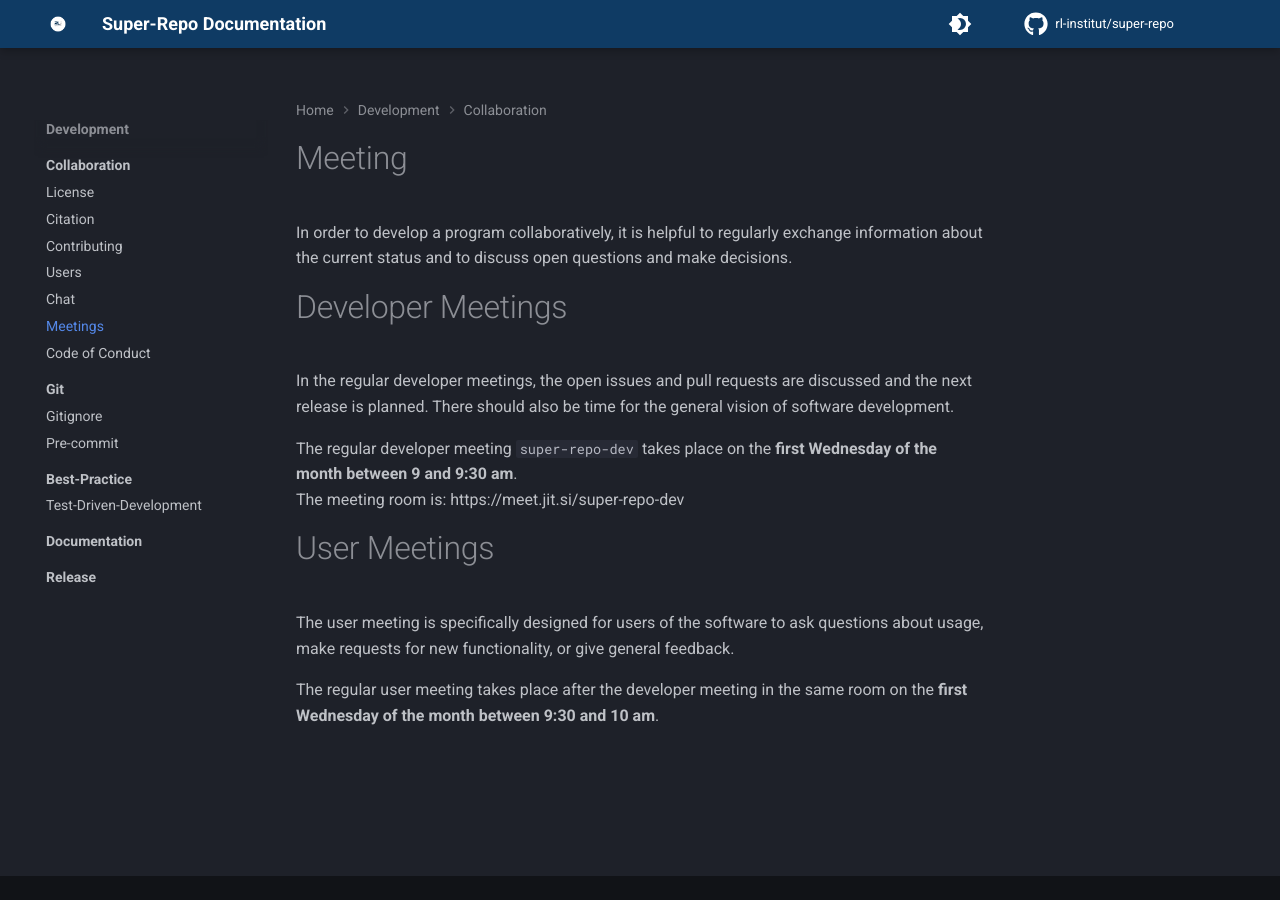
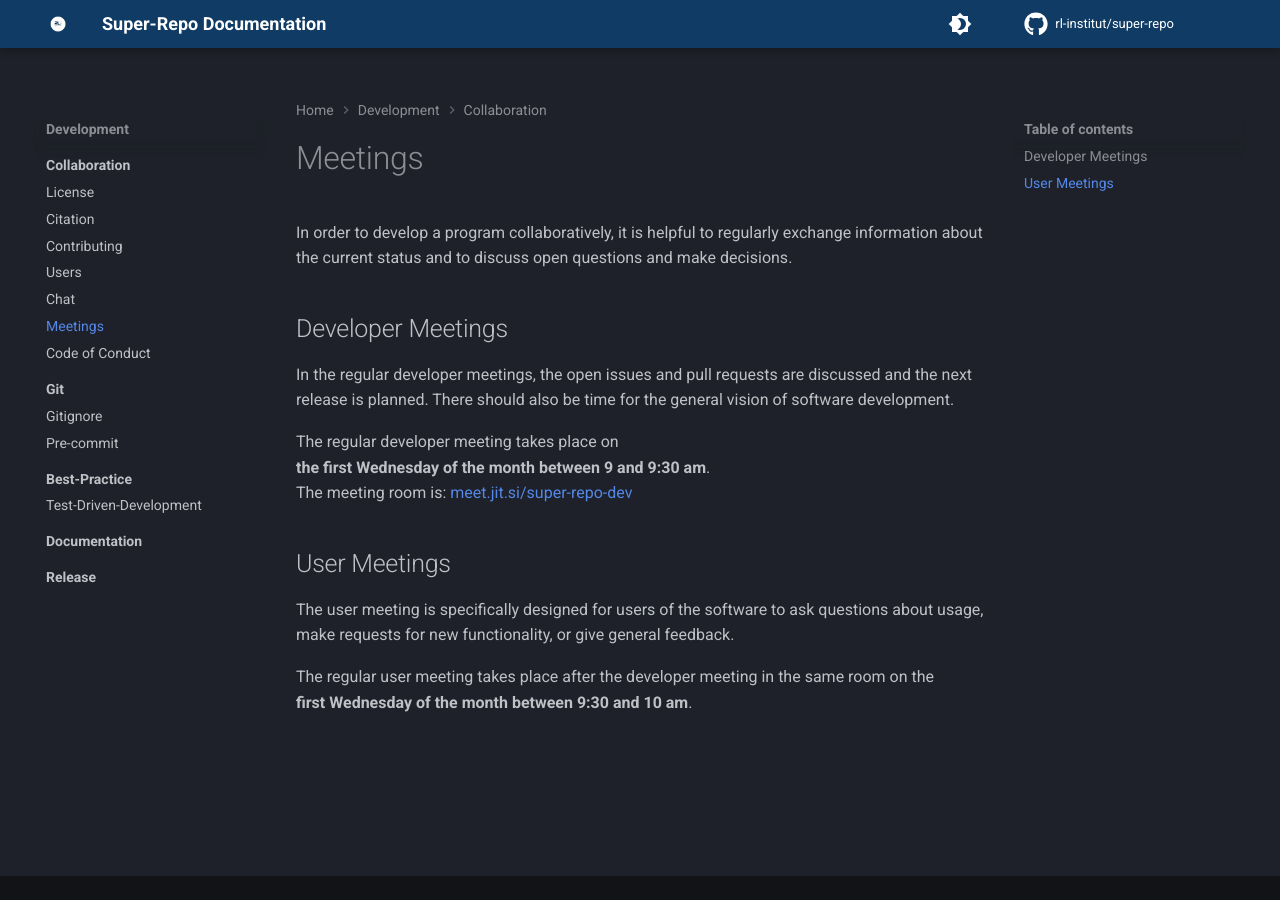
Before and after one commit to rl-institut/super-repo, an MkDocs documentation site: the page built from docs/development/collaboration/meeting.md, in a window 1280 px wide. Built offline with MkDocs 1.6.1 and Material for MkDocs 9.7.7, drawn with Linux system fonts in a browser that asks for light colours; comment, search, counter and statistics services are not loaded; the version menu is left out.

Commit message:
Hotfix chat and meeting documentation #1

```diff
--- a/docs/development/collaboration/meeting.md
+++ b/docs/development/collaboration/meeting.md
@@ -1,24 +1,25 @@
-# Meeting
+# Meetings
 
 In order to develop a program collaboratively, it is helpful to regularly
 exchange information about the current status and to discuss open questions
 and make decisions.
 
-# Developer Meetings
+## Developer Meetings
 
 In the regular developer meetings, the open issues and pull requests are
 discussed and the next release is planned. There should also be time for
 the general vision of software development.
 
-The regular developer meeting `super-repo-dev` takes place on the
-**first Wednesday of the month between 9 and 9:30 am**. <br>
-The meeting room is: https://meet.jit.si/super-repo-dev
+The regular developer meeting takes place on <br>
+**the first Wednesday of the month between 9 and 9:30 am**. <br>
+The meeting room is: [meet.jit.si/super-repo-dev](https://meet.jit.si/super-repo-dev)
 
-# User Meetings
+## User Meetings
 
 The user meeting is specifically designed for users of the software to ask
 questions about usage, make requests for new functionality,
 or give general feedback.
 
 The regular user meeting takes place after the developer meeting in the same
-room on the **first Wednesday of the month between 9:30 and 10 am**.
+room on the <br>
+**first Wednesday of the month between 9:30 and 10 am**.
```
Also changed, not shown: docs/development/collaboration/chat.md (+1 -1 lines), docs/development/collaboration/index.md (+2 -2 lines).
